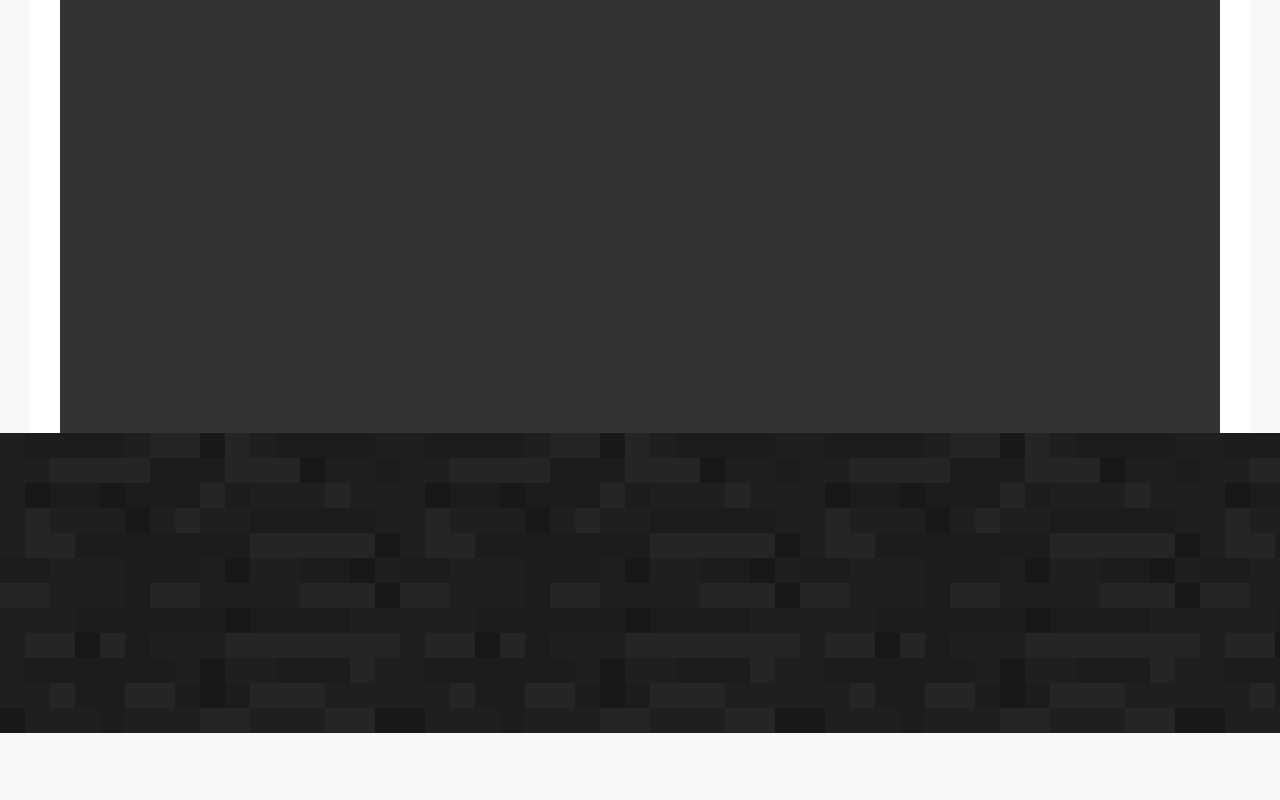
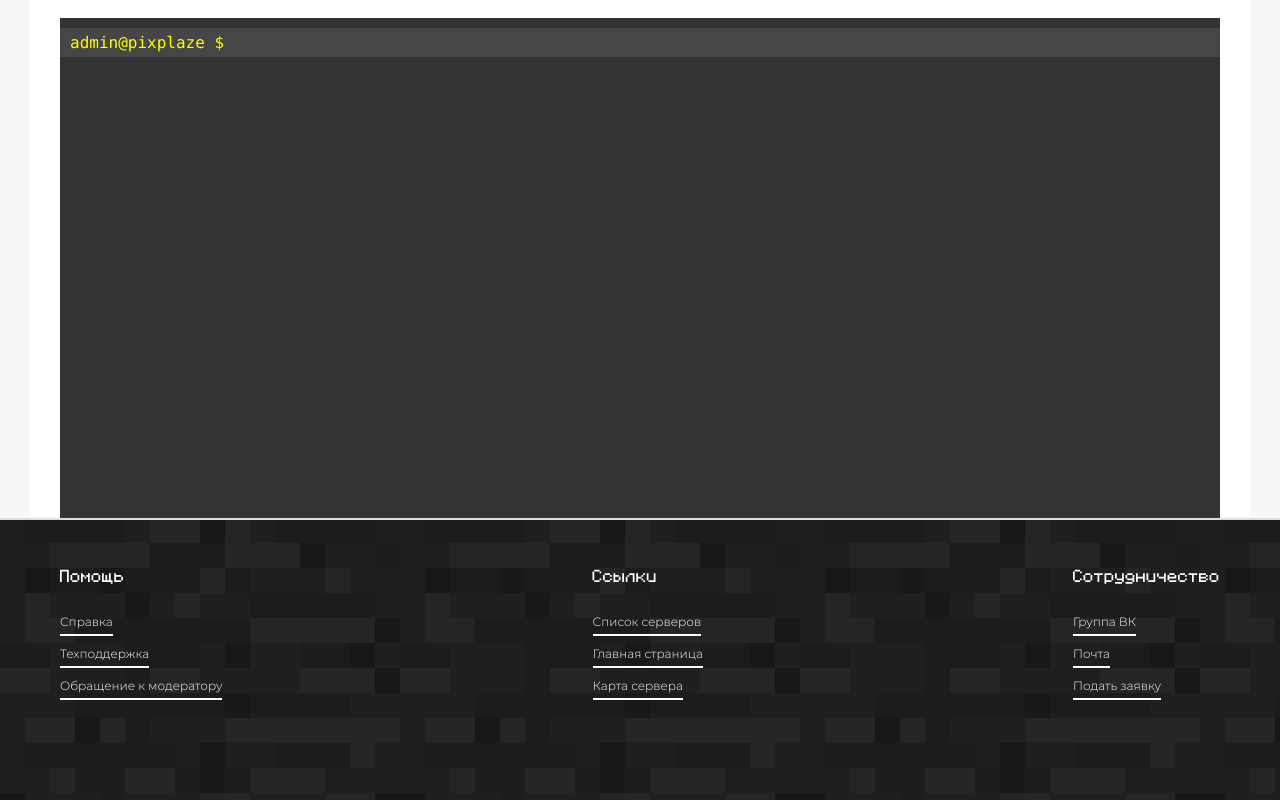
Before and after one commit to pixplaze/pixplaze-webapp, a Vue app: page / in a window 1280 px wide. Shown: the part 376-1176 px from the top of the page. Before the commit the page ends 1109 px from the top, so only its background shows below. Built offline with nearby package versions, Linux system fonts and the light colour scheme.

Commit message:
Реализован компонент футера

```diff
--- a/public/index.html
+++ b/public/index.html
@@ -1,5 +1,5 @@
 <!DOCTYPE html>
-<html lang="">
+<html lang="ru">
   <head>
     <meta charset="utf-8">
     <meta http-equiv="X-UA-Compatible" content="IE=edge">
--- a/src/assets/css/global.css
+++ b/src/assets/css/global.css
@@ -1,4 +1,4 @@
-p, a, span, i, label, button, input {
+p, a, span, i, label, button, input, li {
     font-family: 'Montserrat';
     font-weight: 300;
     font-size: 12px;
@@ -7,8 +7,9 @@ p, a, span, i, label, button, input {
 }
 
 h1, h2, h3 {
-    font-family: 'Montserrat';
+    font-family: 'Minecraft';
     color: var(--color-main-font);
+    padding-bottom: 20px;
 }
 
 h1 {
--- /dev/null
+++ b/src/components/FooterInfo.vue
@@ -0,0 +1,88 @@
+<script>
+export default {
+  name: 'footer-info',
+}
+</script>
+
+<template>
+<div class="footer-info content">
+  <section class="content columns-wrapper">
+    <div class="column">
+      <h3>Помощь</h3>
+      <ul class="info-list">
+        <li class="info-row"><a href="">Справка</a></li>
+        <li class="info-row"><a href="">Техподдержка</a></li>
+        <li class="info-row"><a href="">Обращение к модератору</a></li>
+      </ul>
+    </div>
+    <div class="column">
+      <h3>Ссылки</h3>
+      <ul class="info-list">
+        <li class="info-row"><a href="">Список серверов</a></li>
+        <li class="info-row"><a href="">Главная страница</a></li>
+        <li class="info-row"><a href="">Карта сервера</a></li>
+      </ul>
+    </div>
+    <div class="column">
+      <h3>Сотрудничество</h3>
+      <ul class="info-list">
+          <li class="info-row"><span>Группа ВК</span></li>
+          <li class="info-row"><span>Почта</span></li>
+          <li class="info-row"><span>Подать заявку</span></li>
+      </ul>
+    </div>
+  </section>
+</div>
+</template>
+
+<style scoped>
+.footer-info {
+  padding-bottom: 50px;
+}
+.columns-wrapper {
+  display: flex;
+  flex-wrap: wrap;
+  justify-content: space-between;
+}
+
+.column {
+  display: grid;
+  /* min-width: 300px; */
+  margin-bottom: 50px;
+  color: var(--color-main-foreground)
+}
+
+.info-row {
+  box-sizing: border-box;
+  width: fit-content;
+  border-bottom: 2px solid var(--color-main-foreground);
+}
+
+.info-row > * {
+  display: block;
+  padding-top: 10px;
+  padding-bottom: 5px;
+}
+
+.info-row > a {
+  height: 100%;
+  position: relative;
+  z-index: 0;
+}
+
+.info-row a::after {
+  position: absolute;
+  z-index: -1;
+  content: "";
+  top: 0;
+  left: 0;
+  width: 0;
+  height: 100%;
+  transition: .3s ease;
+}
+
+.info-row a:hover::after {
+  width: 100%;
+  background-color: var(--color-green-grass);
+}
+</style>
--- a/src/components/layouts/HolygrailLayout.vue
+++ b/src/components/layouts/HolygrailLayout.vue
@@ -1,12 +1,15 @@
 <script>
 import HeaderNav from '@/components/HeaderNav'
+import FooterInfo from '@/components/FooterInfo'
+
 import { storeToRefs } from 'pinia'
 import { useGlobalStore } from '@/store/global.js'
 
 export default {
   name: 'holygrail-layout',
   components: {
-    HeaderNav
+    HeaderNav,
+    FooterInfo
   },
   setup() {
     const global = useGlobalStore()
@@ -40,7 +43,7 @@ export default {
     </main>
   </div>
   <footer>
-    <!-- <div class="footer-info"></div> -->
+    <footer-info/>
   </footer>
 </div>
 </template>
@@ -52,6 +55,12 @@ export default {
 html, body, #app, .page-wrapper {
   height: 100%;
   background-color: var(--color-gray-silver);
+}
+
+.page-body {
+  display: flex;
+  overflow: hidden;
+  height: min-content;
 }
 
 .page-wrapper {
@@ -73,7 +82,6 @@ header {
 }
 
 footer {
-  height: 300px;
   content: "";
   background: url(../../assets/img/background.png);
 }
@@ -102,3 +110,19 @@ main {
   background-color: var(--color-main-foreground);
 }
 </style>
+
+<style>
+@media screen and (max-width: 710px) {
+  .page-body.content {
+    padding: 0;
+  }
+
+  section.content.buttons>button {
+    width: 100%;
+    margin: 0;
+  }
+  .arrows {
+    justify-content: space-between;
+  }
+}
+</style>
--- a/src/components/pages/MainPage.vue
+++ b/src/components/pages/MainPage.vue
@@ -19,13 +19,14 @@ export default {
       <textured-button :variant="'stone'">Камень</textured-button>
       <textured-button :variant="'flat'">Плоскость</textured-button>
       <mc-button>Минимализм</mc-button>
+      <!-- <textured-button :variant="'stone'"></textured-button> -->
+    </section>
+    <section class="content arrows">
       <arrow-button :variant="'left'"/>
       <arrow-button :variant="'right'"/>
       <arrow-button :variant="'up'"/>
       <arrow-button :variant="'down'"/>
-      <!-- <textured-button :variant="'stone'"></textured-button> -->
     </section>
-
     <section class="content">
       <rcon-console/>
     </section>
@@ -33,13 +34,9 @@ export default {
 </template>
 
 <style scoped>
-.buttons {
+.buttons, .arrows {
   display: flex;
   flex-wrap: wrap;
   gap: 20px;
 }
-
-.buttons > .button {
-  margin-right: 20px;
-}
 </style>
--- a/src/components/ui/TexturedButton.vue
+++ b/src/components/ui/TexturedButton.vue
@@ -72,8 +72,7 @@ export default {
 }
 
 .textured-text span {
-  margin-top: auto;
-  margin-bottom: auto;
+  margin: auto;
   font-family: 'Minecraft';
 }
 
```
